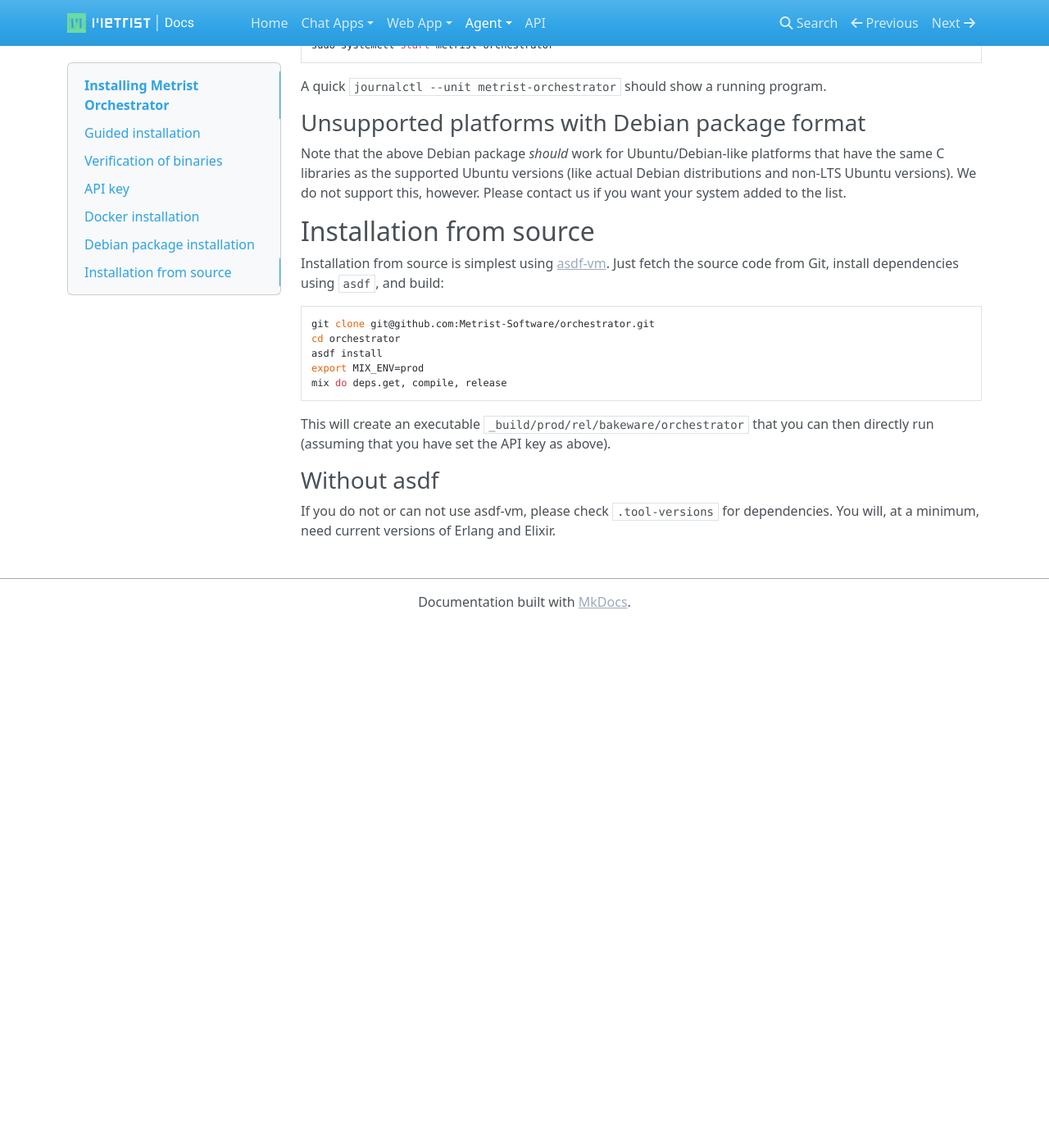
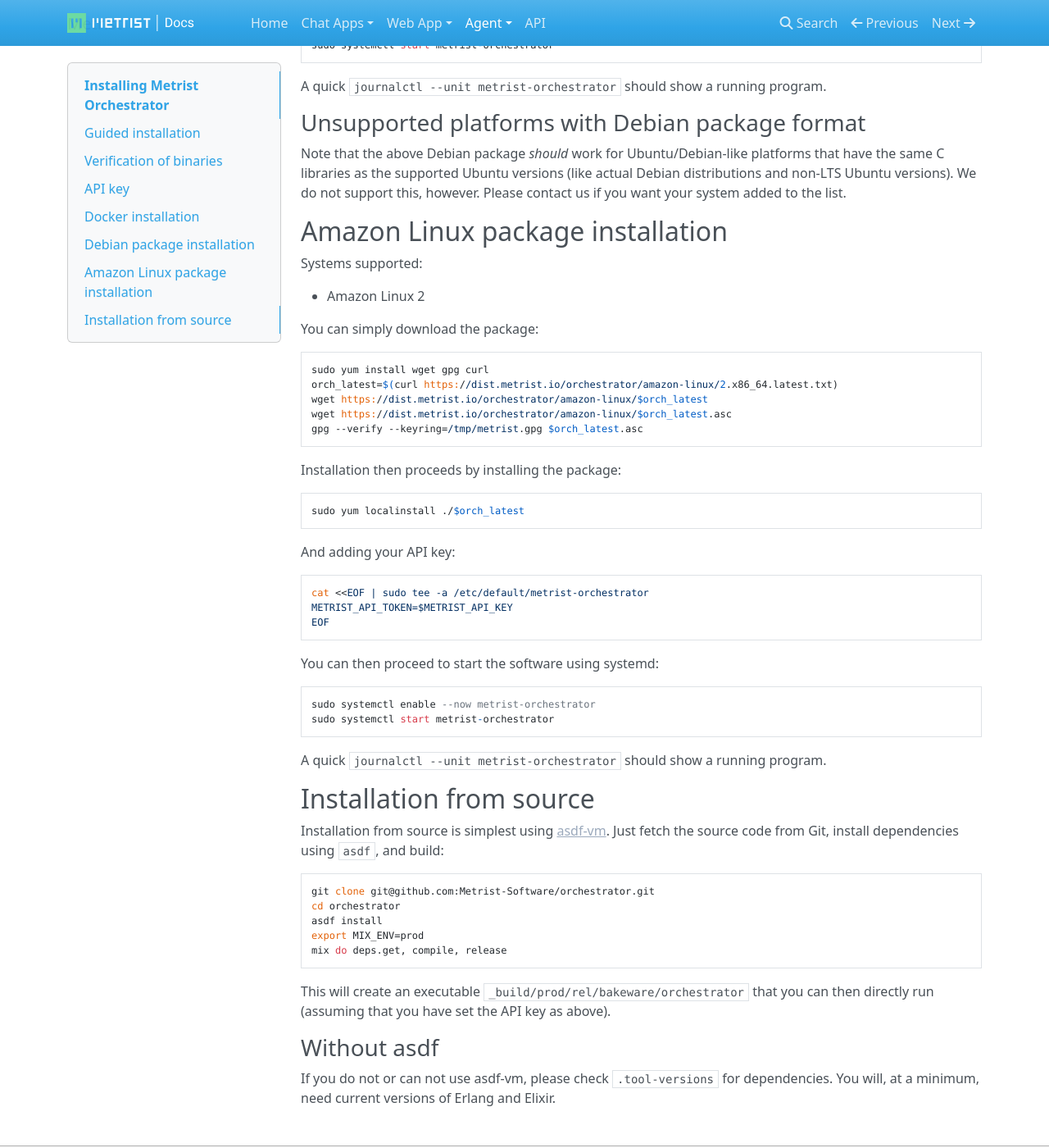
Before and after one commit to Metrist-Software/product-docs, an MkDocs documentation site: the page built from docs/orchestrator-installation.md, in a window 1280 px wide and 1400 px high, scrolled down 1715 px. Shown: the whole window at 82% size. Built offline with MkDocs 1.6.1, drawn with Linux system fonts in a browser that asks for light colours; nearby versions of some CDN libraries; before the commit the page ends 2477 px from its top, so only the background shows below that.

Commit message:
Add Amazon Linux package install instructions

```diff
--- a/docs/orchestrator-installation.md
+++ b/docs/orchestrator-installation.md
@@ -84,6 +84,37 @@ platforms that have the same C libraries as the supported Ubuntu versions
 not support this, however. Please contact us if you want your system
 added to the list.
 
+## Amazon Linux package installation
+
+Systems supported:
+
+* Amazon Linux 2
+
+You can simply download the package:
+
+    sudo yum install wget gpg curl
+    orch_latest=$(curl https://dist.metrist.io/orchestrator/amazon-linux/2.x86_64.latest.txt)
+    wget https://dist.metrist.io/orchestrator/amazon-linux/$orch_latest
+    wget https://dist.metrist.io/orchestrator/amazon-linux/$orch_latest.asc
+    gpg --verify --keyring=/tmp/metrist.gpg $orch_latest.asc
+
+Installation then proceeds by installing the package:
+
+    sudo yum localinstall ./$orch_latest
+
+And adding your API key:
+
+    cat <<EOF | sudo tee -a /etc/default/metrist-orchestrator
+    METRIST_API_TOKEN=$METRIST_API_KEY
+    EOF
+
+You can then proceed to start the software using systemd:
+
+    sudo systemctl enable --now metrist-orchestrator
+    sudo systemctl start metrist-orchestrator
+
+A quick `journalctl --unit metrist-orchestrator` should show a running program.
+
 ## Installation from source
 
 Installation from source is simplest using [asdf-vm](https://asdf-vm.com/). Just fetch the source code from Git,
```
